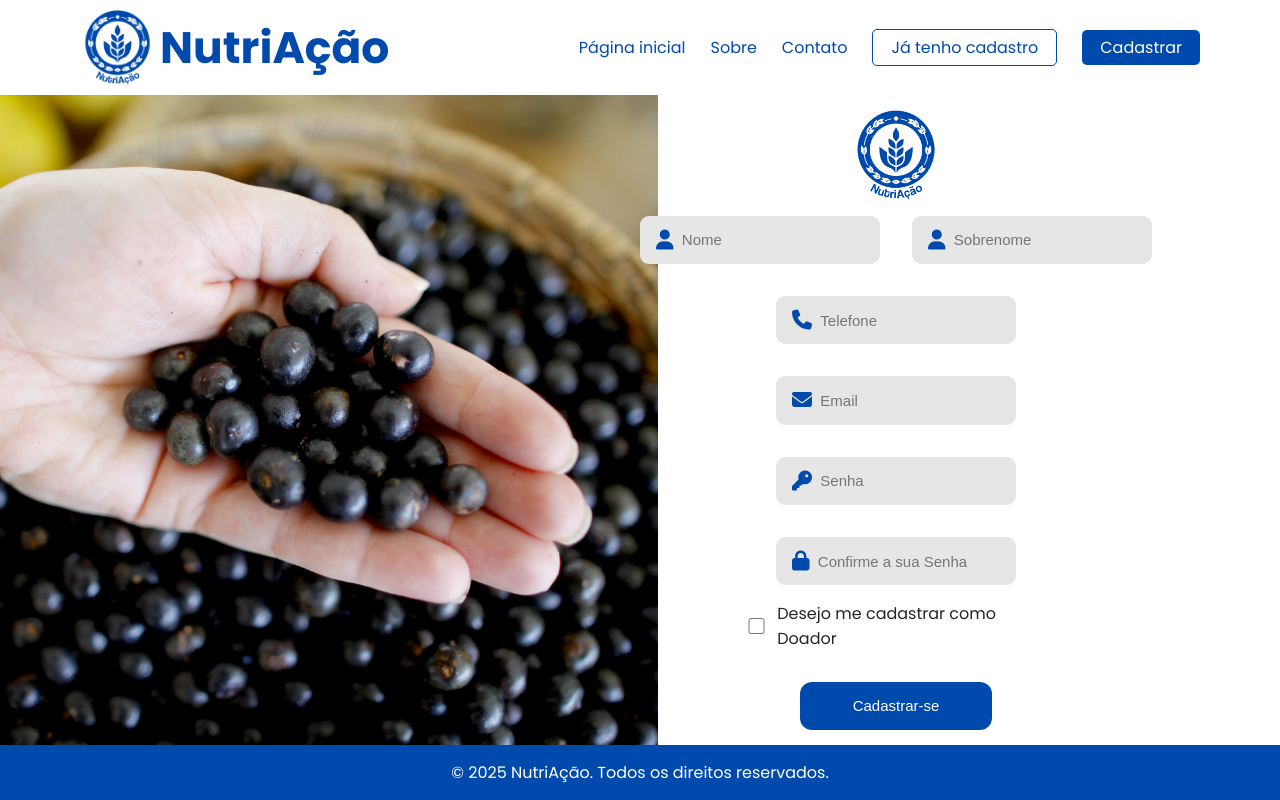
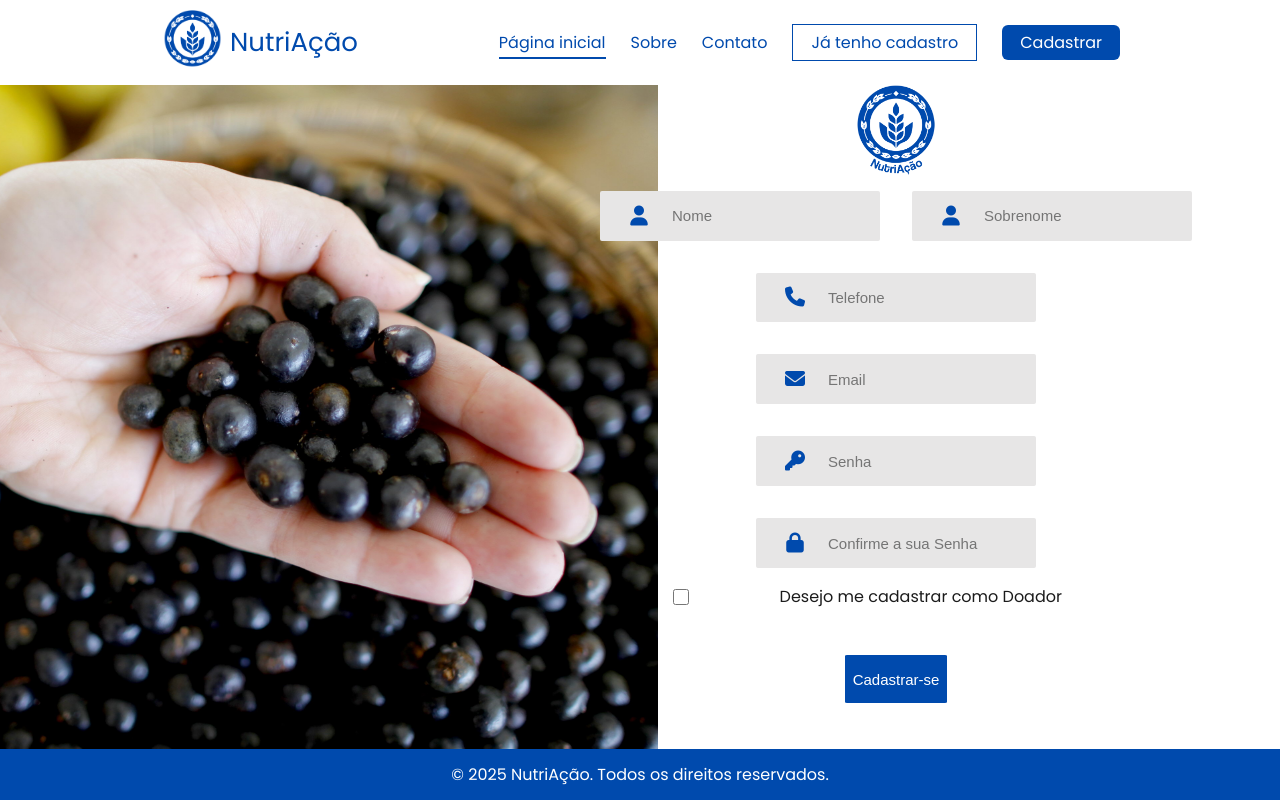
Before and after one commit to NutriAcao/NutriAcao, a plain HTML site: page NutriAcao-LandingPage/pages/cadastropage.html in a window 1280 px wide. Drawn offline with Linux system fonts and the light colour scheme.

Commit message:
Att Cadastro Page
Correção de erro de footer e header da página de cadastro

```diff
--- a/NutriAcao-LandingPage/pages/cadastropage.html
+++ b/NutriAcao-LandingPage/pages/cadastropage.html
@@ -14,7 +14,7 @@
 
     <header>
       <a class="footer-logo" href="../pages/homepage.html">
-        <img src="../assets/logo-blue.png" alt="Logo NutriAção" id="logo">
+          <img src="../assets/logoCortadaBlue.png" alt="Logo NutriAção" id="logo">
           <h1>NutriAção</h1>
       </a>
 
@@ -28,6 +28,7 @@
         </ul>
       </nav>
     </header>
+
 
       <main>
         <section>
--- a/NutriAcao-LandingPage/styles/style-cadastro.css
+++ b/NutriAcao-LandingPage/styles/style-cadastro.css
@@ -3,10 +3,11 @@
  */
  :root {
   --color-background:#333333 ;   /* Cor de fundo geral do site */
-    --color-secondary-text: #fff;
-    --color-text: #252525 ;         /* Cor do texto comum */
+  --color-text: #1b1b1b ;         /* Cor do texto comum */
+  --color-secondary-text: #fff ;         /* Cor do texto comum */
   --color-title: #161616;        /* Cor dos títulos (h1, h2...) */
-    --color-section: rgb(245, 245, 245);      /* Cor de fundo das seções (main, etc) */
+  --color-main: #004AAD;
+  --color-section: rgb(230, 230, 230);      /* Cor de fundo das seções (main, etc) */
 }
 
 /*
@@ -31,33 +32,75 @@
    Header
  */
  header {
-    padding: 10px 80px;
+  padding: 10px 20vh;
   display: flex;
   align-items: center;
   justify-content: space-between;
 }
 
+h1 {
+  font-size: 26px;
+  font-weight: 500;
+}
+
+ul li a {
+  text-decoration: none;
+  color: var(--color-main);
+  position: relative;
+  padding-bottom: 5px;
+}
+
+.nav-link::after {
+  content: '';
+  position: absolute;
+  width: 0%;
+  height: 2px;
+  background-color: var(--color-main);
+  bottom: 0;
+  left: 0;
+  transition: width 0.3s ease;
+}
+
+/* Efeito hover */
+.nav-link:hover::after {
+  width: 100%;
+}
+
+/* Link ativo (Página inicial) */
+.nav-link.active {
+  color: var(--color-main);
+}
+
+.nav-link.active::after {
+  width: 100%;
+}
+
+.btn-login {
+  border: 1px solid var(--color-main);
+  color: var(--color-main);
+  padding: 6px 18px;
+  transition: .5s ease;
+}
+
+.btn-login:hover {
+  border-radius: 6px;
+  transition-duration: .5s;
+}
+
 .btn-cadastro {
-    background-color: #004aad;
+  background-color: var(--color-main);
   padding: 6px 18px;
-    border-radius: 5px;
+  border-radius: 6px;
   color: var(--color-secondary-text);
+  transition: .5s ease;
 }
 
 .btn-cadastro:hover {
-    background-color: #003983;
-    transition: .5s;
-  }
-
-  .btn-login {
-    border: 1px solid #004aad;
-    color: #004aad;
-    padding: 6px 18px;
-    border-radius: 5px;
+  background-color: #003172;
 }
 
 #logo {
-    width: 75px;
+  width: 65px;
 }
 
 nav ul {
@@ -66,24 +109,19 @@
   gap: 25px;
 }
 
+nav a {
+  color: var(--color-main);
+  text-decoration: none;
+}
+
 .footer-logo {
   display: flex;
   align-items: center;
-    color: #004aad;
+  color: var(--color-main);
   text-decoration: none;
   font-size: 22px;
   gap: 5px;
 }
-
-  nav a {
-    color: #004aad;
-    text-decoration: none;
-  }
-
-  nav a:hover {
-    text-decoration: underline;
-  }
-
 /*
 main content
 */
@@ -126,12 +164,12 @@ form{
 }
 .input-container{
   display: flex;
-    width: 30vh;
+  width: 35vh;
   padding: 0 2vh;
   flex-direction: row;
   background-color: rgb(231, 230, 230);
   margin: 2vh;
-    border-radius: 9px;
+  border-radius: 2px;
 }
 .input-container i{
   display: flex;
@@ -145,7 +183,7 @@ form{
   width: 15vw;
   height: 5vh;
   margin: 2%;
-    border-radius: 12px;
+  border-radius: 2%;
   border: none;
   background-color: transparent;
   padding: 0 0 0 2%;
@@ -156,11 +194,14 @@ input:focus-visible{
 }
 .checkbox-container{
   display: flex;
-    width: 40vh;
+  width: 60vh;
   align-items: center;
   flex-direction: row;
   padding: 0;
   margin: 0;
+}
+.checkbox-container label{
+  margin: auto;
 }
 #manterConexao{
   width: 2vw;
@@ -173,13 +214,21 @@ input:focus-visible{
 }
 #btn-entrar{
   display: flex;
-    width: 15vw;
+  width: 08vw;
   height: 6vh;
   padding: 0;
-    margin: 4% 0 0;
+  margin: auto;
   background-color:#004aad;
   color: #fff;
   cursor: pointer;
+  transition: .5s ease-in-out;
+}
+#btn-entrar:hover {
+  background-color: #fff;
+  border: 1px solid var(--color-main);
+  color: var(--color-main);
+  cursor: pointer;
+  border-radius: 0;
 }
 /*
   footer
@@ -188,7 +237,7 @@ input:focus-visible{
   background-color: #004aad; /* Pode substituir por variável */
   color: var(--color-secondary-text);
   text-align: center;
-    padding: 15px;
+  padding: 13px;
 }
 
 .footer-text {
```
Lines whose indentation alone changed are shown as unchanged.
